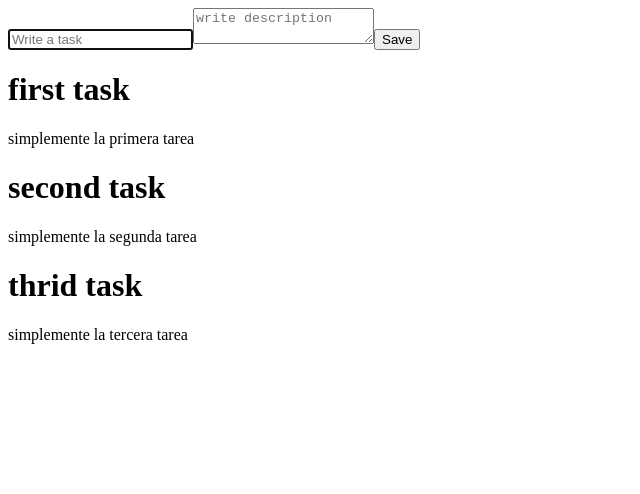
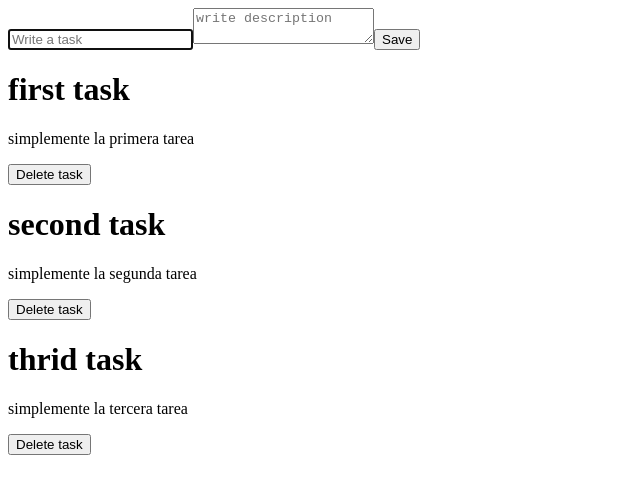
Before and after one commit to EstoesMoises/ReactTakeNotes, a React (Vite) app: page / in a window 1280 px wide. Shown: the top 494 px of the page, without its empty margins (0-640 px from the left). Built offline with nearby package versions, Linux system fonts and the light colour scheme.

Commit message:
Added deletion functionality

```diff
--- a/src/App.jsx
+++ b/src/App.jsx
@@ -11,17 +11,24 @@
   }, []);
 
   function createTask(task) {
-    setTasks([...tasks, {
-      title: task.title,
-      id: tasks.length,
-      description: task.description
-    }]);
+    setTasks([
+      ...tasks,
+      {
+        title: task.title,
+        id: tasks.length,
+        description: task.description,
+      },
+    ]);
+  }
+
+  function deleteTask(taskId) {
+    setTasks(tasks.filter((task) => task.id !== taskId));
   }
 
   return (
     <>
-      <TaskForm createTask={createTask}/>
-      <TaskList tasks={tasks} />
+      <TaskForm createTask={createTask} />
+      <TaskList tasks={tasks} deleteTask={deleteTask} />
     </>
   );
 }
--- a/src/components/TaskCard.jsx
+++ b/src/components/TaskCard.jsx
@@ -1,8 +1,9 @@
-export default function TaskCard({ task }) {
+export default function TaskCard({ task, deleteTask }) {
   return (
     <div>
       <h1>{task.title}</h1>
       <p>{task.description}</p>
+      <button onClick={() => deleteTask(task.id)}>Delete task</button>
     </div>
   );
 }
--- a/src/components/TaskList.jsx
+++ b/src/components/TaskList.jsx
@@ -1,13 +1,13 @@
 import TaskCard from "./TaskCard";
 
-function TaskList({ tasks }) {
+function TaskList({ tasks, deleteTask }) {
   if (tasks.length === 0) {
     return <h1>No hay tareas</h1>;
   }
   return (
     <div>
       {tasks.map((task) => (
-        <TaskCard key={task.id} task={task} />
+        <TaskCard key={task.id} task={task} deleteTask={deleteTask}/>
       ))}
     </div>
   );
```
